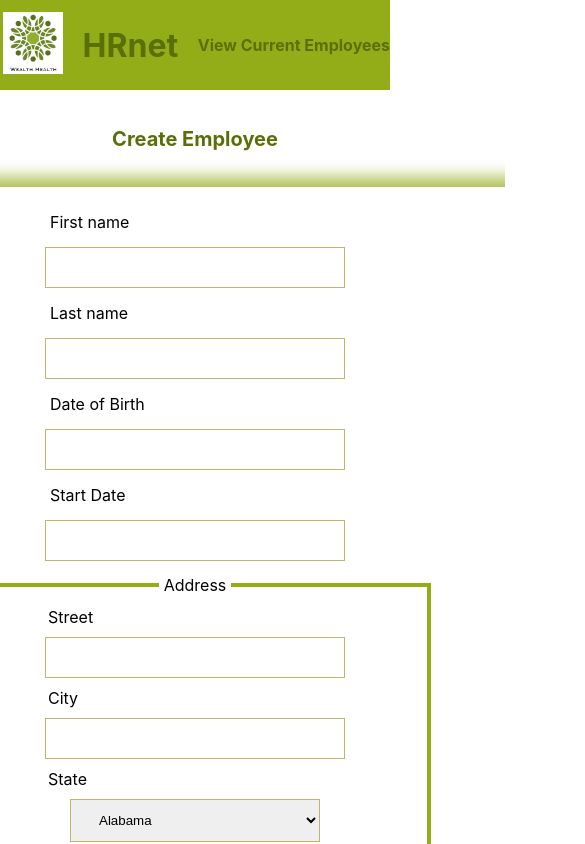
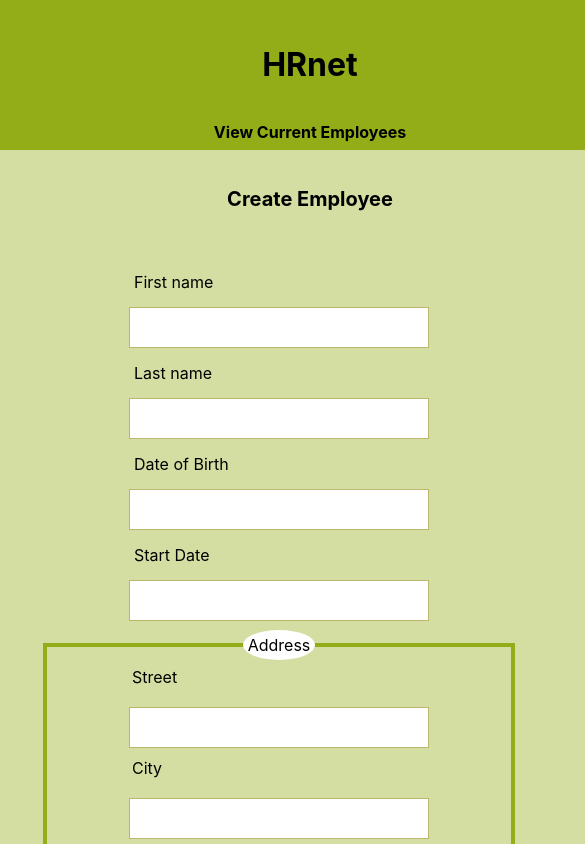
Before and after one commit to la2ss/ocrP14Hrnet, a React (Create React App) app: page / in a window 390 px wide. Shown: the top 844 px of the page, 585 px wide, since content can reach past the window. Built offline with nearby package versions, Linux system fonts and the light colour scheme.

Commit message:
Maj avant soutenance

```diff
--- a/src/App.css
+++ b/src/App.css
@@ -1,3 +1,12 @@
 .App {
     position: relative;
 }
+@media only screen and (max-width: 600px) {
+.App{
+    position: absolute;
+    background-color: rgb(147,173,24,0.4);
+}
+}
+
+@media only screen and (max-width: 768px) {
+}
--- a/src/Employee/createEmploye.jsx
+++ b/src/Employee/createEmploye.jsx
@@ -1,5 +1,4 @@
 import { createSlice } from "@reduxjs/toolkit";
-// import React from "react";
 
 const initialState = {
     employe: [{
@@ -148,7 +147,7 @@ const employeSlice = createSlice({
     initialState,
     reducers:{
         addEmploye:(state,action) => {
-            state.employe.push({...action.payload})
+        state.employe.push(action.payload)
         }
     }
 })
--- a/src/assets/css/employe.css
+++ b/src/assets/css/employe.css
@@ -10,19 +10,10 @@
 }
 
 .employee_container h1 {
-    /* color: #BDB76B; */
     color:  rgba(90,111,7,255);
     font-size: 20px;
     padding: 0 20px;
 }
-
-/* .employee_container input {
-    padding: 12px 24px;
-    border: 1px solid #BDB76B;
-    border-radius: 12px;
-    margin: 12px 0;
-    background-color: aquamarine;
-} */
 
 .rdt_TableCol{
     display: flex;
@@ -30,25 +21,34 @@
     height: 50px;
     color: black;
     font-size: 14px;
-    /* background-color: lightgray; */
     background-color: rgb(147,173,24);
 }
 
 .rdt_TableRow:nth-child(2n+1) {
-    /* background-color: white; */
     background-color: rgba(147,173,24,0.75);
 }
 
 .rdt_TableRow:nth-child(2n){
-    /* background-color: lightgrey; */
     background-color: rgba(147,173,24,0.45);
+
 }
-
-/* .kTRUaX{
-    width: 0%;
-} */
 
 .table_container input {
     float: right;
     padding: 8px 18px;
 }
+
+
+
+@media only screen and (max-width: 600px) {
+
+}
+
+@media only screen and (max-width: 768px) {
+.employee_container{
+    background-color: #fff;
+}
+.table_container input{
+   margin-right: 8%;
+}
+}
--- a/src/component/Form/form.css
+++ b/src/component/Form/form.css
@@ -4,7 +4,6 @@
     justify-content: center;
     align-items: center;
     flex-direction: column;
-    /* box-shadow: 0 19px 38px rgba(0,0,0,0.30), 0 15px 12px rgba(0,0,0,0.22); */
     box-shadow: 5px 10px 15px 20px rgb(147,173,24,0.75);
 }
 
@@ -28,10 +27,7 @@
 .container .input_employee {
     padding: 12px 24px;
     border: 1px solid #BDB76B;
-    /* border-radius: 12px; */
     margin: 10px 0;
-    /* width: 427px; */
-    /* width: 327px; */
     width: 250px;
 
 }
@@ -56,16 +52,10 @@
     border: 3px solid rgb(90,111,7);
     border-radius: 12px;
     margin: 12px 0;
-    /* background-color: white; */
     background-color: rgb(147,173,24);
     cursor: pointer;
 }
 
-/* .container button:focus{
-    background-color: #BDB76B;
-    border: 5px solid red;
-    color: white;
-} */
 label{
     display: block;
 }
@@ -74,7 +64,6 @@ label{
     margin: 5px;
     justify-content: flex-start;
 }
-
 
 .add{
     width: 80%;
@@ -85,8 +74,6 @@ margin-top: 12px;
 .ad{
     position: relative;
     top: -12px;
-    /* z-index: 1; */
-    /* border: solid 5px white; */
     background-color: white;
     padding: 5px;
 }
@@ -99,3 +86,36 @@ zip-code{
     margin-bottom: 8px;
 
 }
+
+@media only screen and (max-width: 600px) {
+    .container{
+    box-shadow: none;
+    }
+    .input_employee,
+    .lab_ad {
+      width: 80%;
+      margin-bottom: 10px;
+    }
+    .ad{
+border-radius: 50%;
+    }
+    .homepage_container h2{
+        color: #000;
+    }
+    .container button{
+        color: #000;
+    }
+
+}
+
+  @media only screen and (max-width: 768px){
+    .container{
+        box-shadow: none;
+        margin-right: 10%;
+    }
+    .input_employee,
+    .lab_ad {
+      width: 80%;
+      margin-bottom: 10px;
+    }
+}
--- a/src/component/Navbar/Navbar.css
+++ b/src/component/Navbar/Navbar.css
@@ -1,23 +1,50 @@
 .nav_container {
     height: 90px;
+    width: 100%;
     background-color: rgba(147,173,24,255);
     display: flex;
     justify-content: space-between;
     align-items: center;
-    color: white;
 }
 h1{
     color: rgba(90,111,7,255);
-
 }
 span a{
     color: rgba(90,111,7,255);
     font-weight: bold;
-
-
 }
 .App-logo{
     width: 60px;
     margin-left: 3px;
+}
+@media only screen and (max-width: 600px) {
+.nav_container{
+    justify-content: space-around;
+    background-color: rgba(147,173,24,255);
+    text-align: center;
+}
+.nav_container h1,span{
+    margin-left: 10%;
+    color: #000;
+}
+span a{
+    color: #000;
+}
+.App-logo{
+    display: none;
+}
 
 }
+@media only screen and (max-width: 768px) {
+    .nav_container{
+          flex-direction: column;
+          text-align: center;
+          height: 150px;
+    }
+    .nav_container h1,span{
+        margin-right: 10%;
+    }
+    .App-logo{
+        display: none;
+    }
+}
```
